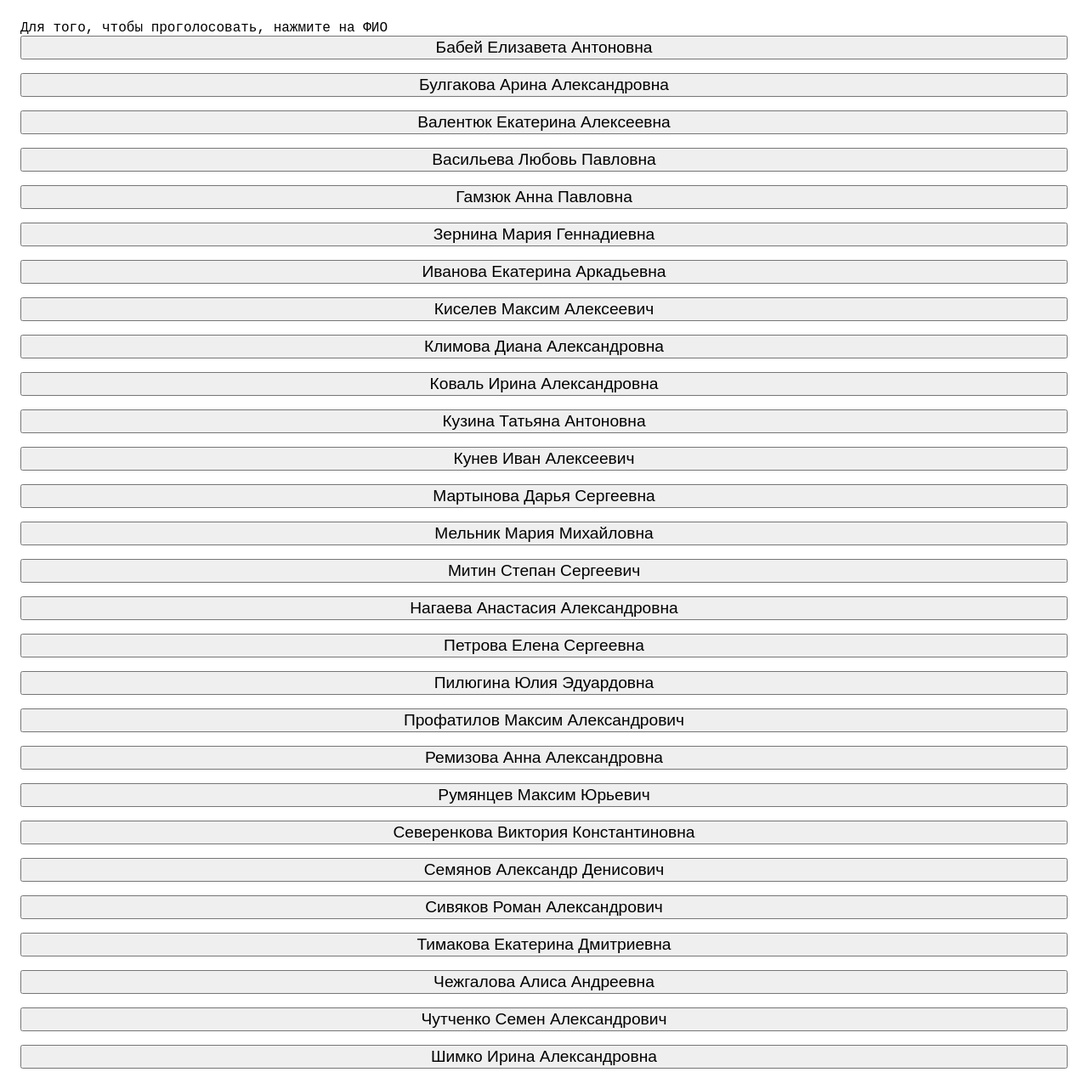
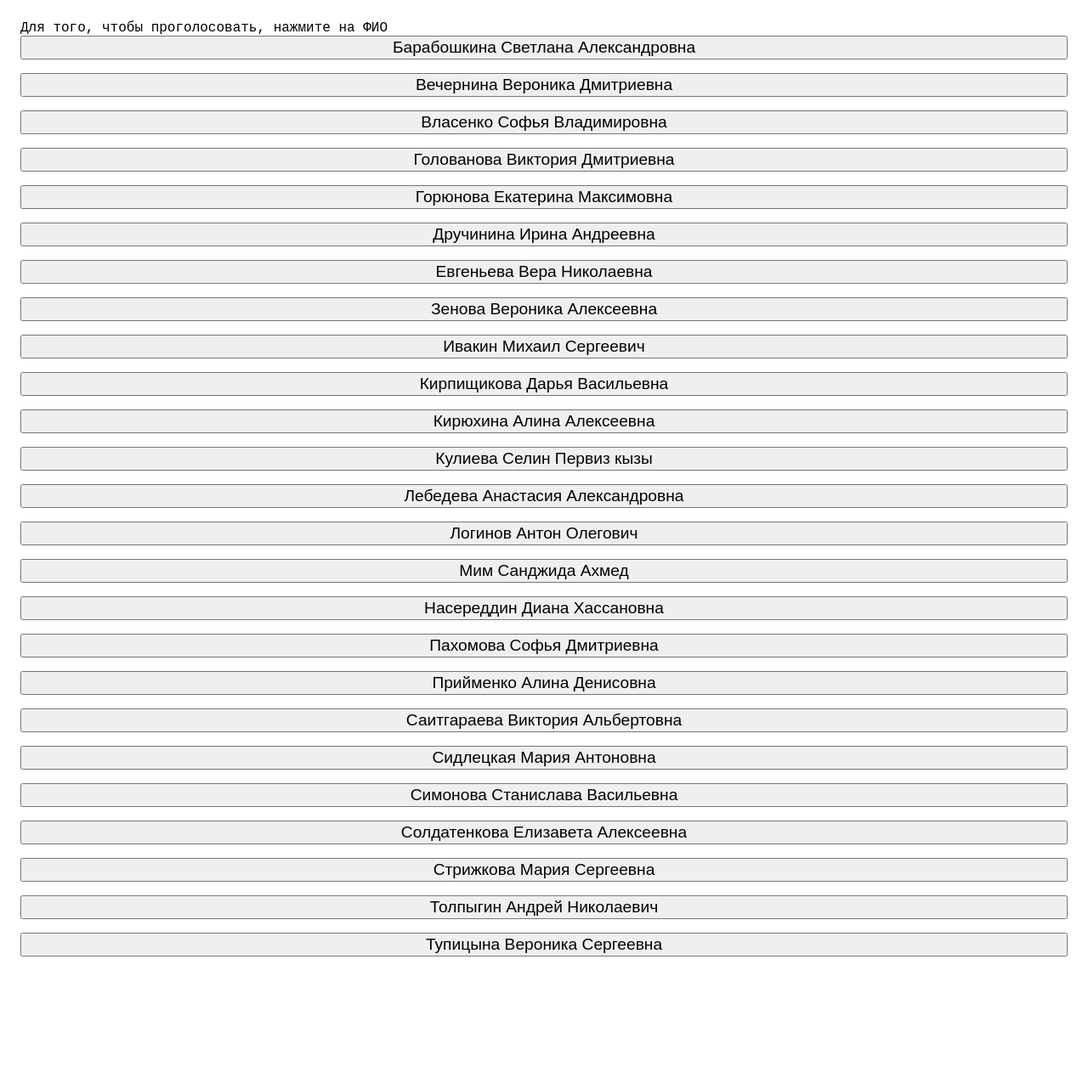
Before and after one commit to kmvpvl/vote, a React (Create React App) app: page / in a window 1280 px wide. Shown: the whole page at 85% size. After the commit the page ends 1150 px from the top, so only its background shows below. Built offline with nearby package versions, Linux system fonts and the light colour scheme; a web font is replaced by a local one.

Commit message:
БЭК-25-5

```diff
--- a/src/index.tsx
+++ b/src/index.tsx
@@ -4,34 +4,31 @@ import "./index.css";
 import WebApp from "./WebApp";
 
 const list: string[] = [
-  "Бабей Елизавета Антоновна",
-  "Булгакова Арина Александровна",
-  "Валентюк Екатерина Алексеевна",
-  "Васильева Любовь Павловна",
-  "Гамзюк Анна Павловна",
-  "Зернина Мария Геннадиевна",
-  "Иванова Екатерина Аркадьевна",
-  "Киселев Максим Алексеевич",
-  "Климова Диана Александровна",
-  "Коваль Ирина Александровна",
-  "Кузина Татьяна Антоновна",
-  "Кунев Иван Алексеевич",
-  "Мартынова Дарья Сергеевна",
-  "Мельник Мария Михайловна",
-  "Митин Степан Сергеевич",
-  "Нагаева Анастасия Александровна",
-  "Петрова Елена Сергеевна",
-  "Пилюгина Юлия Эдуардовна",
-  "Профатилов Максим Александрович",
-  "Ремизова Анна Александровна",
-  "Румянцев Максим Юрьевич",
-  "Северенкова Виктория Константиновна",
-  "Семянов Александр Денисович",
-  "Сивяков Роман Александрович",
-  "Тимакова Екатерина Дмитриевна",
-  "Чежгалова Алиса Андреевна",
-  "Чутченко Семен Александрович",
-  "Шимко Ирина Александровна"
+  "Барабошкина Светлана Александровна",
+  "Вечернина Вероника Дмитриевна",
+  "Власенко Софья Владимировна",
+  "Голованова Виктория Дмитриевна",
+  "Горюнова Екатерина Максимовна",
+  "Дручинина Ирина Андреевна",
+  "Евгеньева Вера Николаевна",
+  "Зенова Вероника Алексеевна",
+  "Ивакин Михаил Сергеевич",
+  "Кирпищикова Дарья Васильевна",
+  "Кирюхина Алина Алексеевна",
+  "Кулиева Селин Первиз кызы",
+  "Лебедева Анастасия Александровна",
+  "Логинов Антон Олегович",
+  "Мим Санджида Ахмед",
+  "Насереддин Диана Хассановна",
+  "Пахомова Софья Дмитриевна",
+  "Прийменко Алина Денисовна",
+  "Саитгараева Виктория Альбертовна",
+  "Сидлецкая Мария Антоновна",
+  "Симонова Станислава Васильевна",
+  "Солдатенкова Елизавета Алексеевна",
+  "Стрижкова Мария Сергеевна",
+  "Толпыгин Андрей Николаевич",
+  "Тупицына Вероника Сергеевна"
 ]
 
 const root = ReactDOM.createRoot(
```
